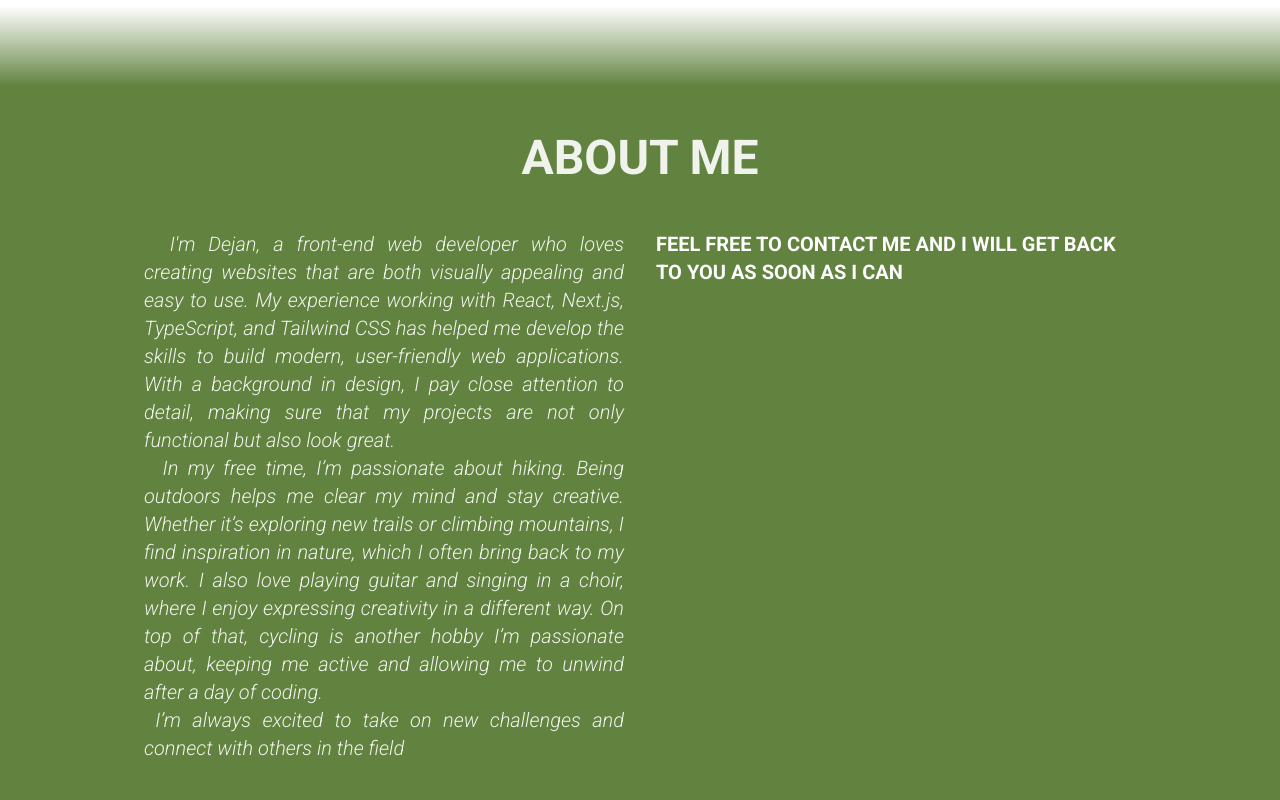
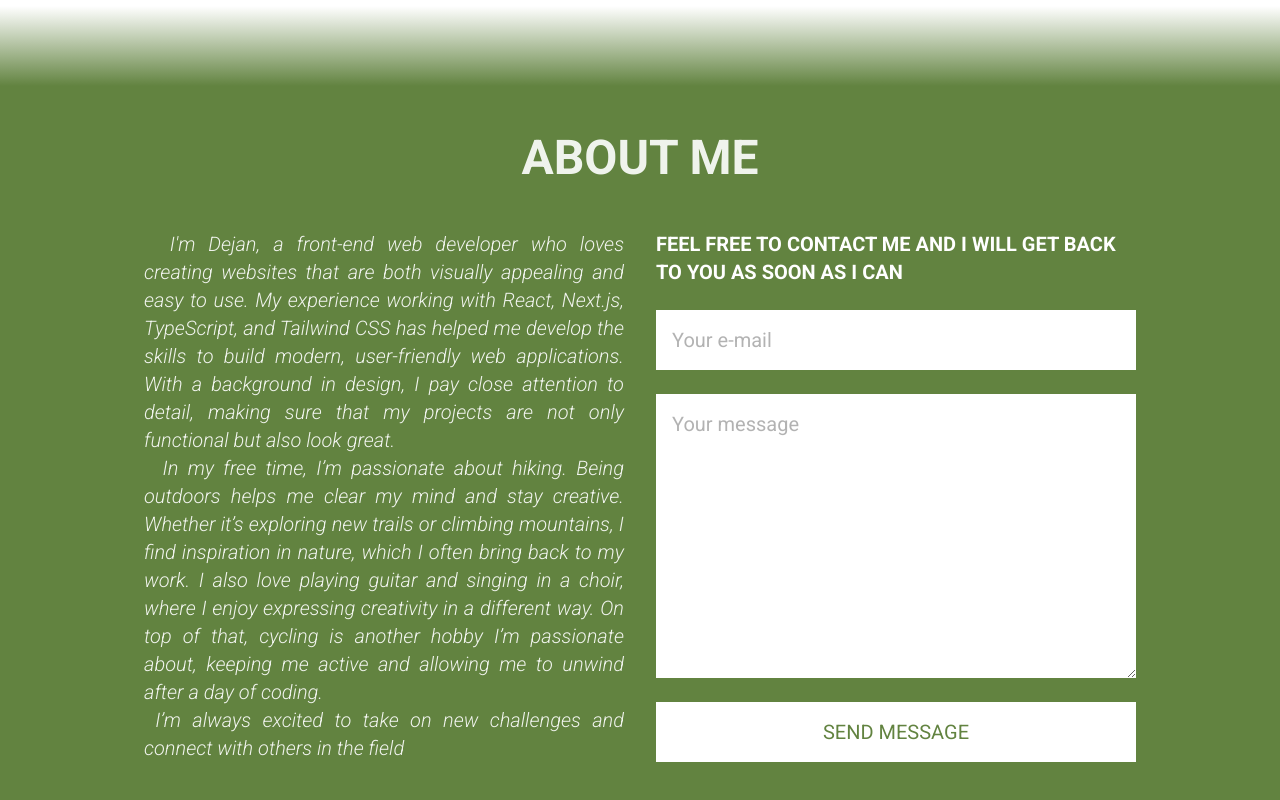
Before and after one commit to DekiDejan/portfolio, a React (Vite) app: page / in a window 1280 px wide. Shown: the part 2707-3507 px from the top of the page. Built offline with nearby package versions, Linux system fonts and the light colour scheme.

Commit message:
add contact form

```diff
--- a/package.json
+++ b/package.json
@@ -10,6 +10,7 @@
     "preview": "vite preview"
   },
   "dependencies": {
+    "@emailjs/browser": "^4.4.1",
     "react": "^18.3.1",
     "react-dom": "^18.3.1",
     "swiper": "^11.1.14"
--- a/src/components/About.tsx
+++ b/src/components/About.tsx
@@ -1,6 +1,32 @@
-import React from "react";
+import React, { useRef } from "react";
+import emailjs from "@emailjs/browser";
 
 const About: React.FC = () => {
+  const formElement = useRef<HTMLFormElement>(null);
+
+  const sendEmail = (e: React.FormEvent<HTMLFormElement>) => {
+    e.preventDefault();
+
+    emailjs
+      .sendForm(
+        "service_0stt544",
+        "template_iye4uo8",
+        formElement.current as HTMLFormElement,
+        {
+          publicKey: "Ryh5__SAp4AnHvaq7",
+        }
+      )
+      .then(
+        () => {
+          console.log("SUCCESS!");
+        },
+        (error) => {
+          console.log("FAILED...", error.text);
+        }
+      );
+    formElement.current?.reset();
+  };
+
   return (
     <div className="pt-12 pb-24 mx-36">
       <h3
@@ -32,10 +58,32 @@ const About: React.FC = () => {
             others in the field
           </p>
         </div>
-        <div className="basis-1/2">
+        <div className="basis-1/2 flex flex-col">
           <p className="text-white text-xl font-bold uppercase">
             Feel free to contact me and I will get back to you as soon as I can
           </p>
+          <form
+            ref={formElement}
+            onSubmit={sendEmail}
+            className="mt-6 flex flex-col gap-6 grow"
+          >
+            <input
+              type="email"
+              name="email"
+              placeholder="Your e-mail"
+              className="p-4 placeholder-black placeholder-opacity-30 text-xl"
+            />
+            <textarea
+              name="message"
+              placeholder="Your message"
+              className="p-4 grow placeholder-black placeholder-opacity-30 text-xl"
+            />
+            <input
+              type="submit"
+              value="SEND MESSAGE"
+              className="py-4 bg-white text-[#628340] cursor-pointer text-xl"
+            />
+          </form>
         </div>
       </div>
     </div>
```
Also changed, not shown: 1 other file (tests, documents, lock files or other folders).
